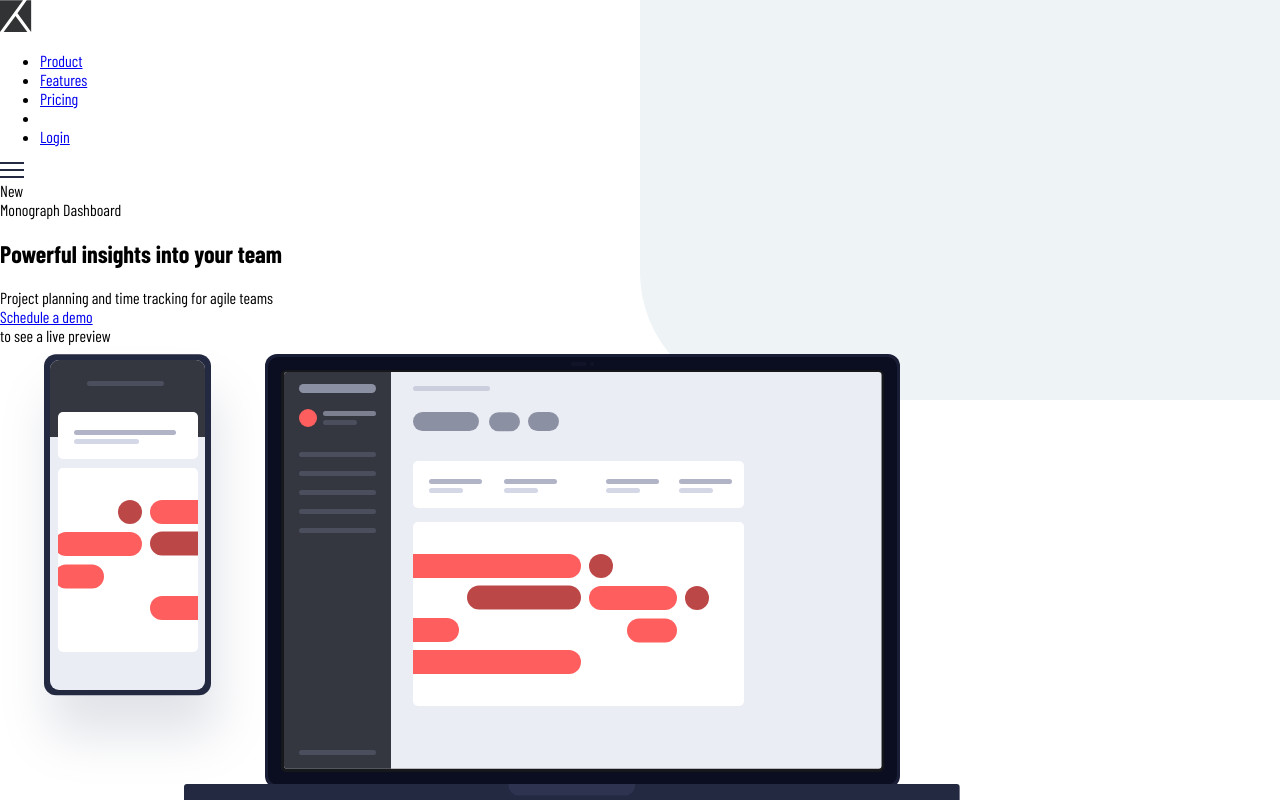
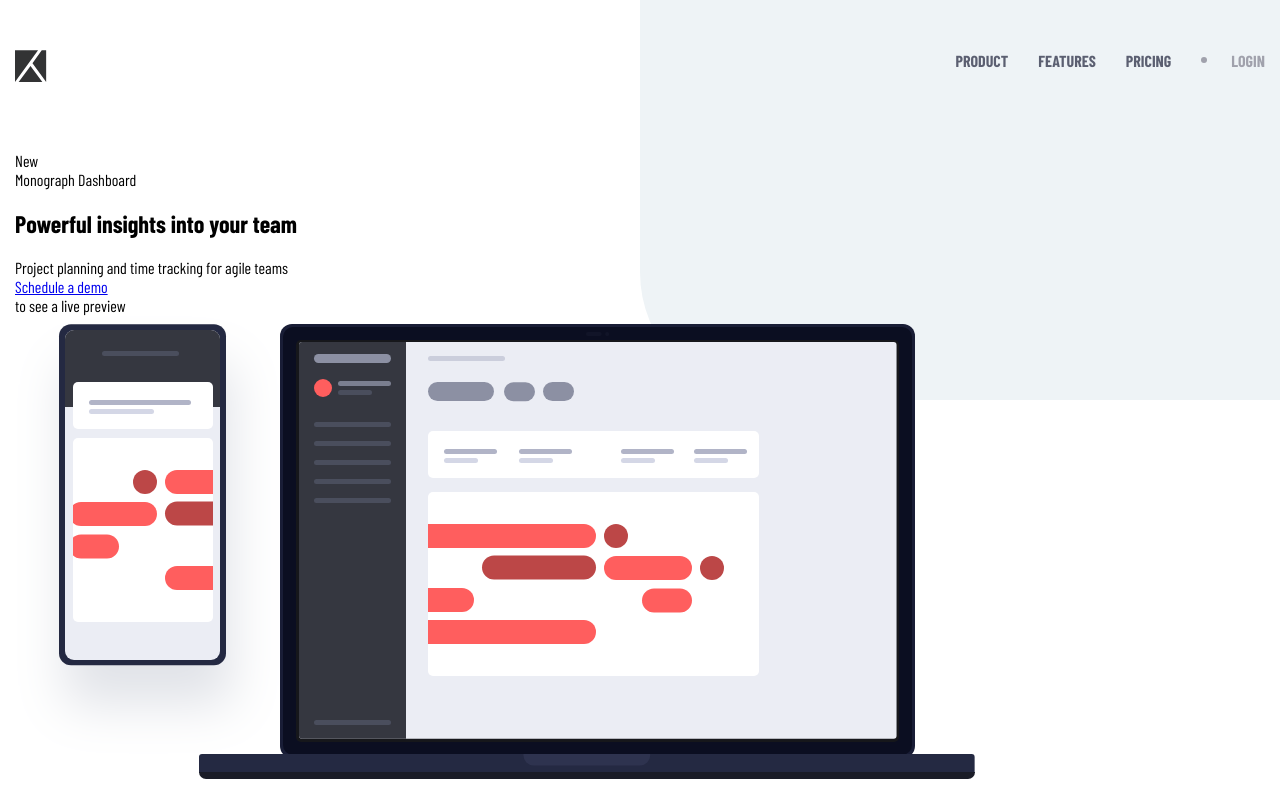
Before and after one commit to calebcadainoo/webfx-base-landing-page, a plain HTML site: page index.html in a window 1280 px wide. Drawn offline with nearby package versions, Linux system fonts and the light colour scheme.

Commit message:
desktop view of navigation complete

```diff
--- a/index.html
+++ b/index.html
@@ -34,7 +34,7 @@
             <li class="navigation-menu-item navigation-dot">
 
             </li>
-            <li class="navigation-menu-item">
+            <li class="navigation-menu-item login-link">
               <a href="#">Login</a>
             </li>
           </ul>
--- a/style.css
+++ b/style.css
@@ -21,8 +21,8 @@ body, html {
   height: 100vh;
   margin: 0;
   padding: 0;
-  overflow: hidden;
   position: relative;
+  overflow-x: hidden;
 }
 
 body::after{
@@ -41,3 +41,78 @@ body::after{
 * {
   font-family: 'Barlow Condensed', sans-serif;
 }
+
+/* page center */
+.page-center{
+  max-width: 1440px;
+  margin: auto;
+  padding: 0 15px;
+}
+
+/* navigation bar */
+.navigation-bar{
+  padding: 50px 0;
+}
+
+.navigation-inner{
+  display: flex;
+  justify-content: space-between;
+}
+
+/* logo */
+.site-logo{
+
+}
+
+.navigation-right, .navigation-menu{
+  display: flex;
+}
+
+
+.navigation-menu{
+  list-style: none;
+ transform: translateY(-15px);
+ -webkit-transform: translateY(-15px);
+}
+
+.navigation-menu li {
+  margin: 0 15px;
+  text-transform: uppercase;
+  font-weight: 600;
+}
+.navigation-menu li:last-child{
+  margin-right: 0;
+}
+
+.navigation-menu li a{
+  color: var(--dark-grayish-blue);
+  text-decoration: none;
+}
+
+.login-link a {
+  color: var(--grayish-blue) !important;
+}
+
+.navigation-menu li a:hover{
+  text-decoration: underline;
+}
+
+.navigation-dot{
+  position: relative;
+}
+
+.navigation-dot::after{
+  content: '';
+  width: 6px;
+  height: 6px;
+  background: var(--grayish-blue);
+  position: absolute;
+  top: 30%;
+  left: 48%;
+  border-radius: 50%;
+}
+
+.navigation-mobile-menu-icon{
+  transform: translateY(3px);
+  display: none;
+}
```
